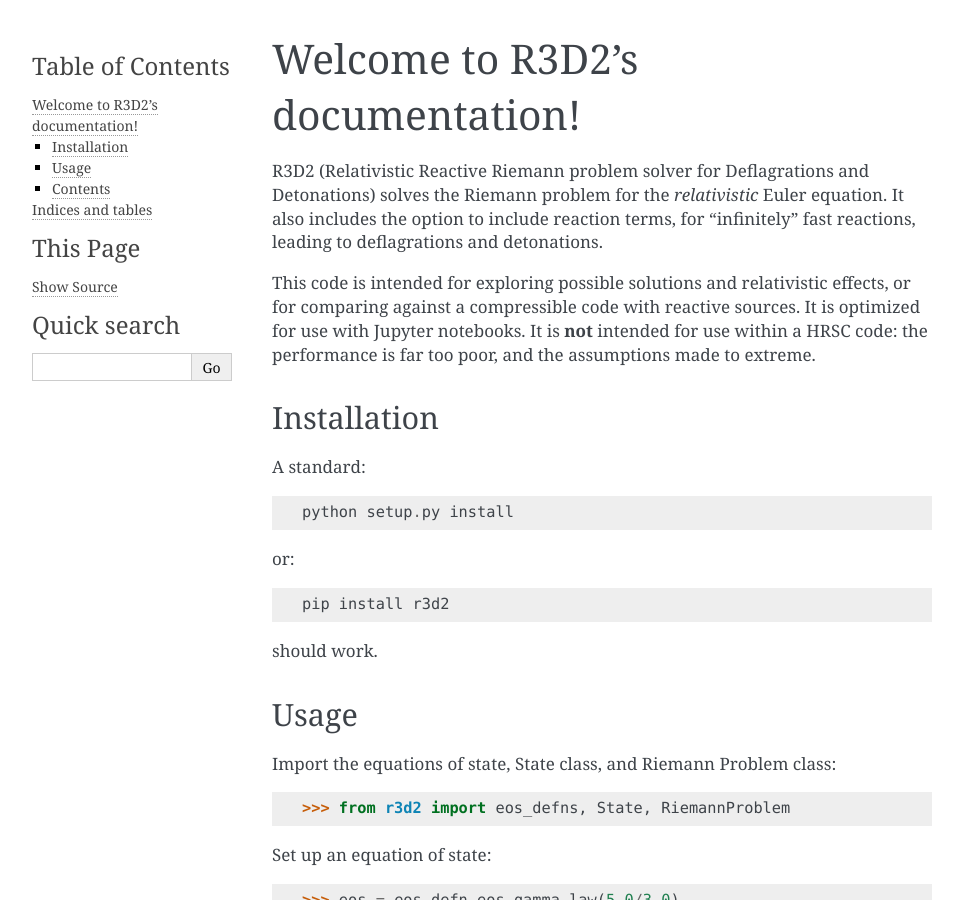
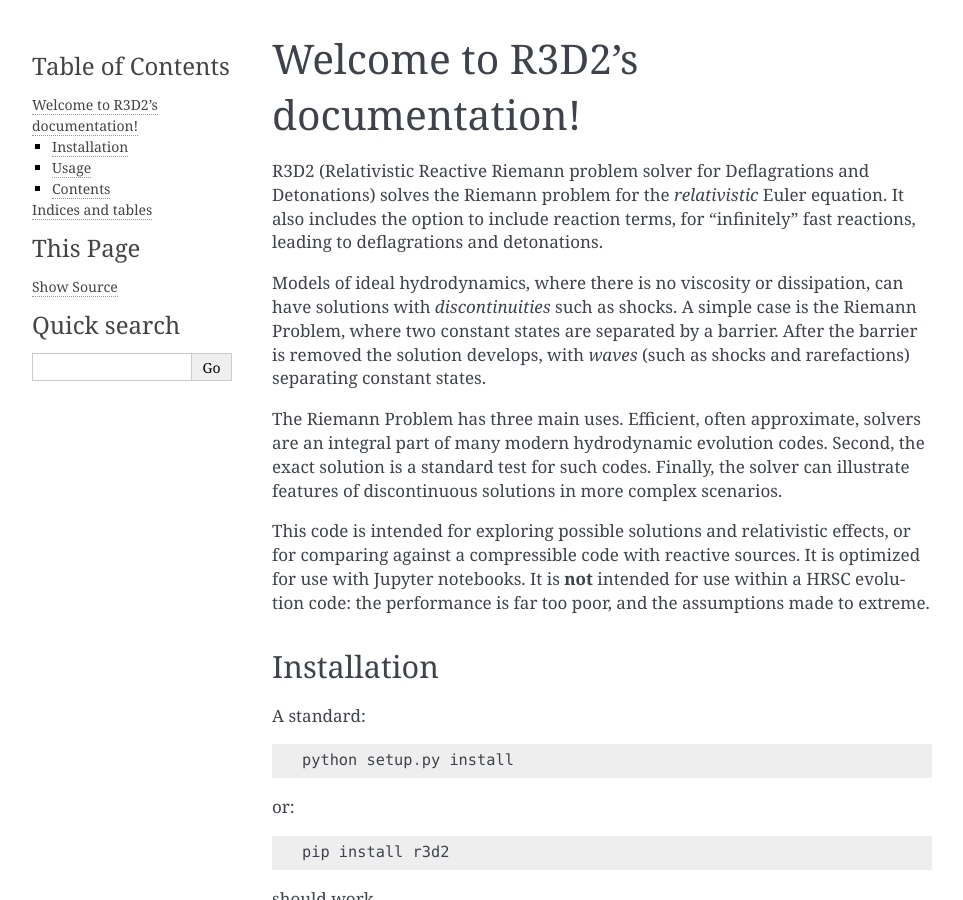
Before and after one commit to harpolea/r3d2, a Sphinx documentation site: the page built from docs/index.rst, in a window 1280 px wide and 900 px high. Shown: the whole window, without its empty margins (148-1111 px from the left). Built offline with Sphinx 7.4.7, drawn with Linux system fonts in a browser that asks for light colours; pages that are not in the unit, such as notebooks, are missing from menus.

Commit message:
Extend the description of the Riemann Problem.
Explain the point of the RP briefly.

```diff
--- a/README.rst
+++ b/README.rst
@@ -15,6 +15,12 @@
 ------------------------------------------------------------------------------
 
 This extends standard solutions of the relativistic Riemann Problem to include a reaction term.
+
+Models of ideal hydrodynamics, where there is no viscosity or dissipation, can have solutions with *discontinuities* such as shocks. A simple case is the Riemann Problem, where two constant states are separated by a barrier. After the barrier is removed the solution develops, with *waves* (such as shocks and rarefactions) separating constant states.
+
+The Riemann Problem has three main uses. Efficient, often approximate, solvers are an integral part of many modern hydrodynamic evolution codes. Second, the exact solution is a standard test for such codes. Finally, the solver can illustrate features of discontinuous solutions in more complex scenarios.
+
+This code is intended for exploring possible solutions and relativistic effects, or for comparing against a compressible code with reactive sources. It is optimized for use with Jupyter notebooks. It is **not** intended for use within a HRSC evolution code: the performance is far too poor, and the assumptions made too extreme.
 
 Installation
 ------------
--- a/docs/index.rst
+++ b/docs/index.rst
@@ -8,7 +8,11 @@
 
 R3D2 (Relativistic Reactive Riemann problem solver for Deflagrations and Detonations) solves the Riemann problem for the *relativistic* Euler equation. It also includes the option to include reaction terms, for "infinitely" fast reactions, leading to deflagrations and detonations.
 
-This code is intended for exploring possible solutions and relativistic effects, or for comparing against a compressible code with reactive sources. It is optimized for use with Jupyter notebooks. It is **not** intended for use within a HRSC code: the performance is far too poor, and the assumptions made to extreme.
+Models of ideal hydrodynamics, where there is no viscosity or dissipation, can have solutions with *discontinuities* such as shocks. A simple case is the Riemann Problem, where two constant states are separated by a barrier. After the barrier is removed the solution develops, with *waves* (such as shocks and rarefactions) separating constant states.
+
+The Riemann Problem has three main uses. Efficient, often approximate, solvers are an integral part of many modern hydrodynamic evolution codes. Second, the exact solution is a standard test for such codes. Finally, the solver can illustrate features of discontinuous solutions in more complex scenarios.
+
+This code is intended for exploring possible solutions and relativistic effects, or for comparing against a compressible code with reactive sources. It is optimized for use with Jupyter notebooks. It is **not** intended for use within a HRSC evolution code: the performance is far too poor, and the assumptions made to extreme.
 
 Installation
 ------------
```
Also changed, not shown: paper/paper.md (+4 -0 lines).
